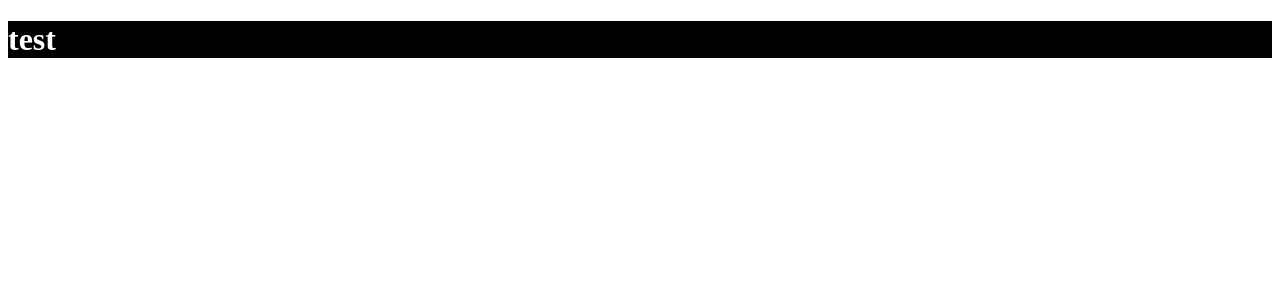
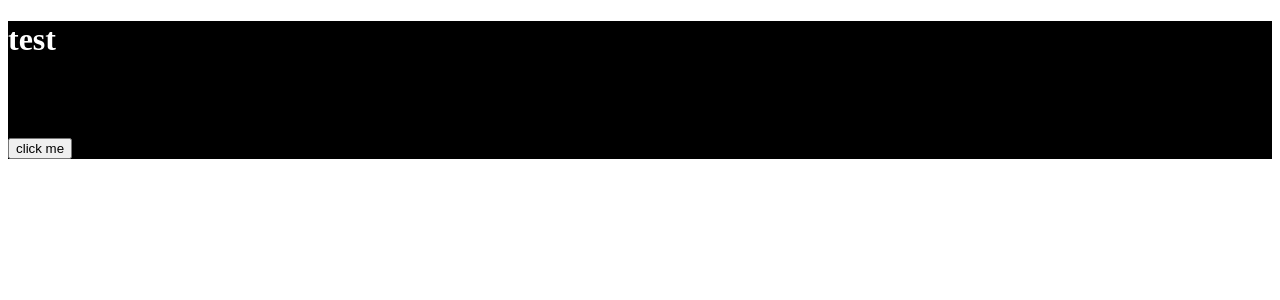
Before and after one commit to jungHyeonS/react_type_script, a React (Create React App) app: page / in a window 1280 px wide. Shown: the top 300 px of the page. Built offline with nearby package versions, Linux system fonts and the light colour scheme.

Commit message:
react-master-class : typescript recap

```diff
--- a/src/App.tsx
+++ b/src/App.tsx
@@ -8,12 +8,27 @@
   color: ${props => props.theme.textColor};
 `;
 
+interface DummyProps{
+  text:string
+  active?:boolean
+}
+
+function Dummy({text,active = false} :DummyProps){
+  return <h1>{text}</h1>
+}
 
 
 function App() {
+  const onClick = (event:React.MouseEvent<HTMLButtonElement>) => {
+
+  }
+
   return (
     <Container>
       <H1>test</H1>
+      <Dummy active={true} text="hello"></Dummy>
+        <button onClick={onClick}>click me</button>
+
     </Container>
   );
 }
```
